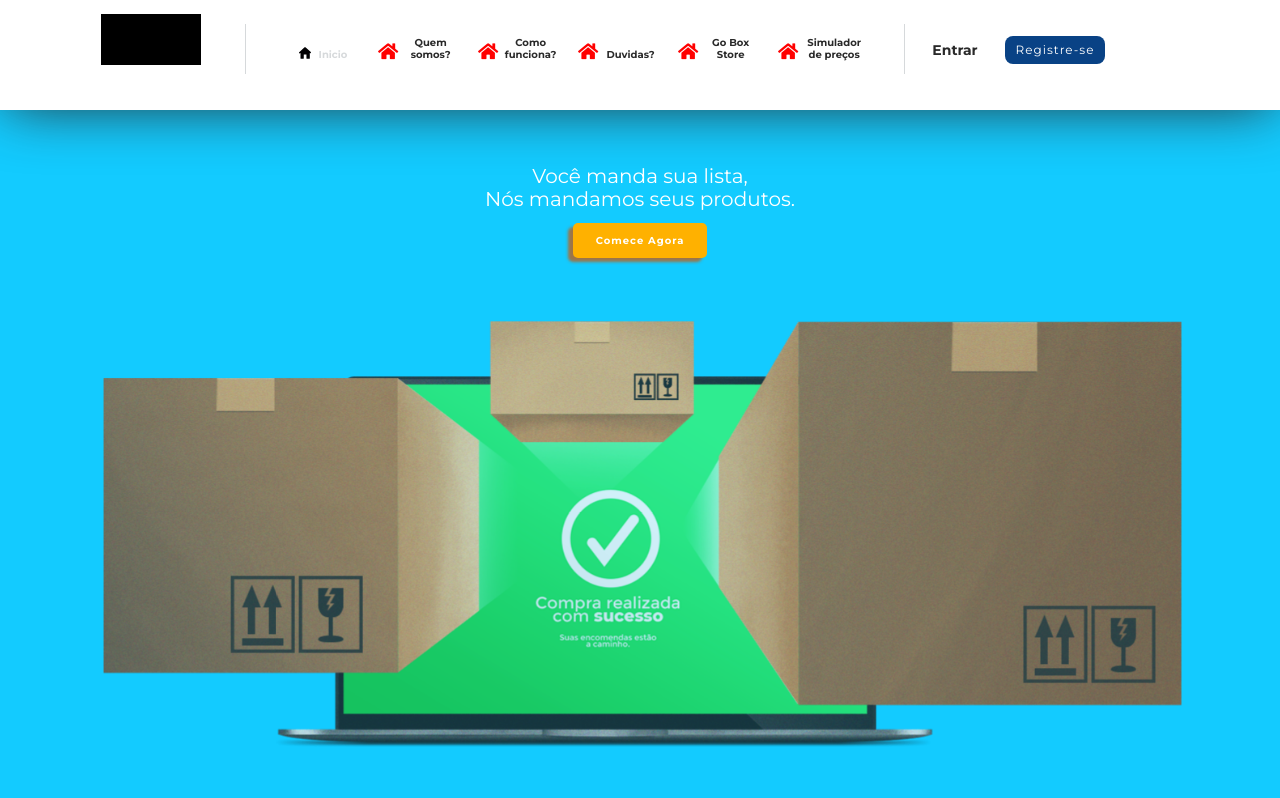
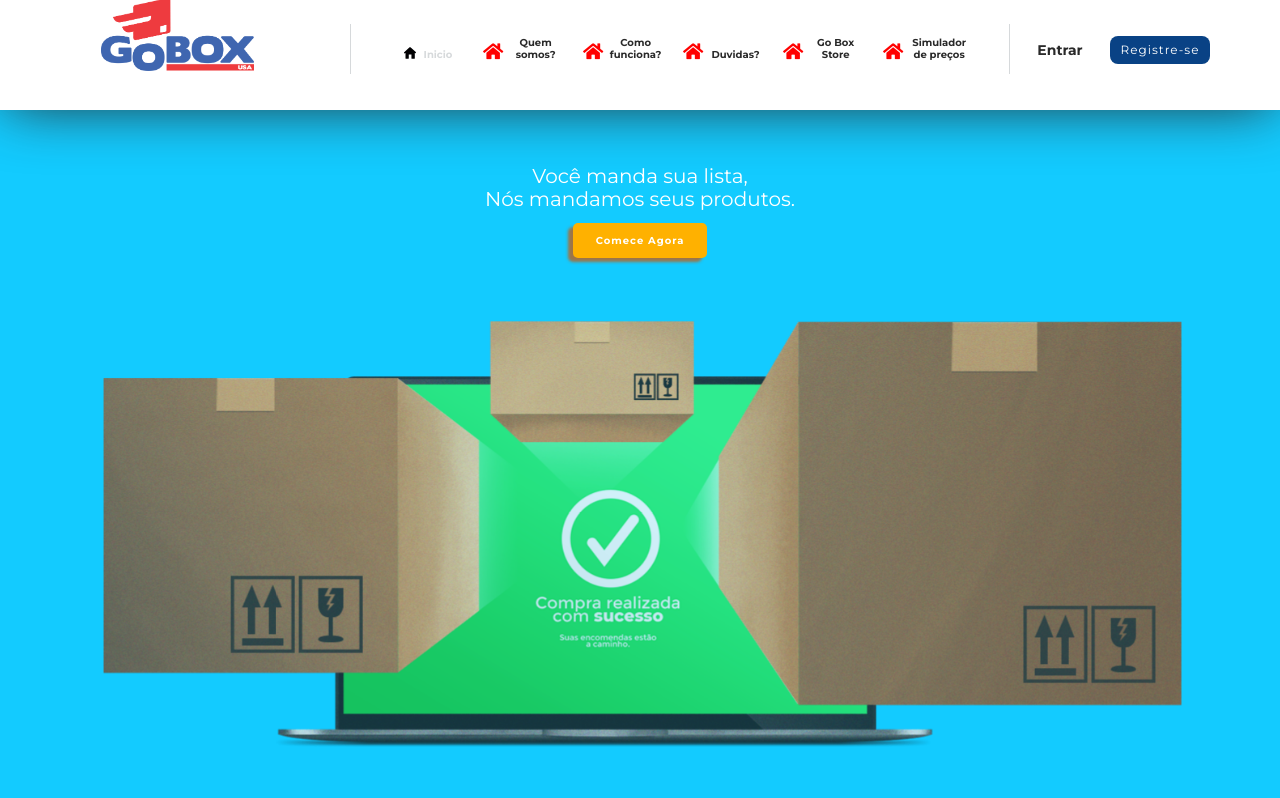
Before and after one commit to amarcelaxs/site-modelo, a website: page index.html in a window 1280 px wide. Shown: the top 798 px of the page. Drawn offline with nearby package versions, Linux system fonts and the light colour scheme.

Commit message:
ativando logo

```diff
--- a/index.html
+++ b/index.html
@@ -22,8 +22,8 @@
                 <div class="col-sm-12 ol-xs-6 col-sm-6 col-md-12 col-12">
                     <nav class="navbar  navbar-expand-lg " aria-label="Main navigation">
                         <a class="navbar-brand text-dark" href="index.html">
-                            <!--img src="img/arquivosseparados/cabecalho/logo.png" class="w-50 img-responsive" alt=""-->
-                            <img src="img/logo_black.jpg" class="w-50 img-responsive" alt="">
+                            <img src="img/arquivosseparados/cabecalho/logo.png" class="w-50 img-responsive" alt="">
+                            <!--img src="img/logo_black.jpg" class="w-50 img-responsive" alt=""-->
                         </a>
                         <button class="navbar-toggler collapsed" type="button" data-toggle="collapse" data-target="#navbarNav" aria-controls="navbarNav" aria-expanded="false" aria-label="Toggle navigation">
                             <span class="line1 navbar-toggler-icon"></span>
```
